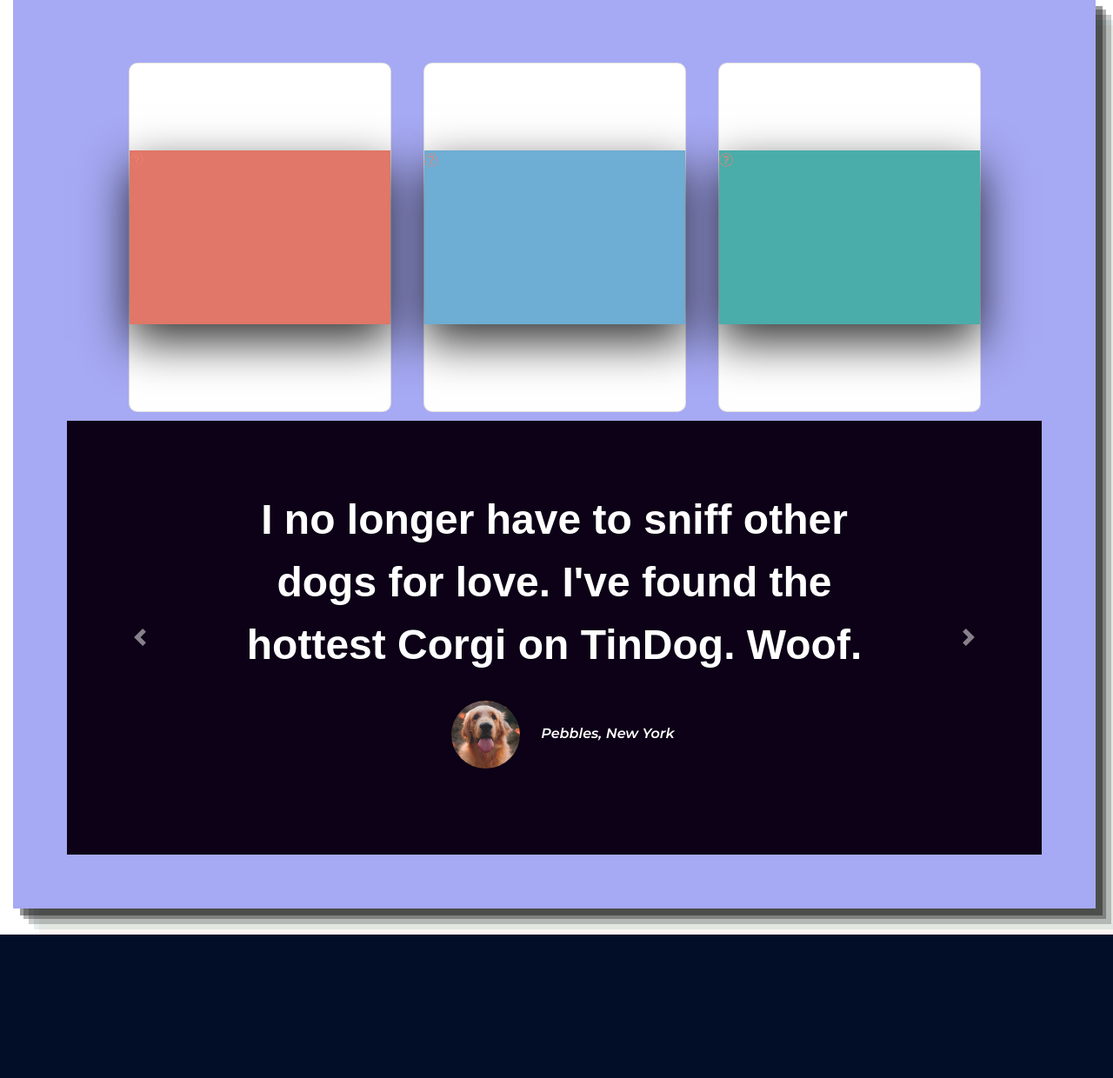
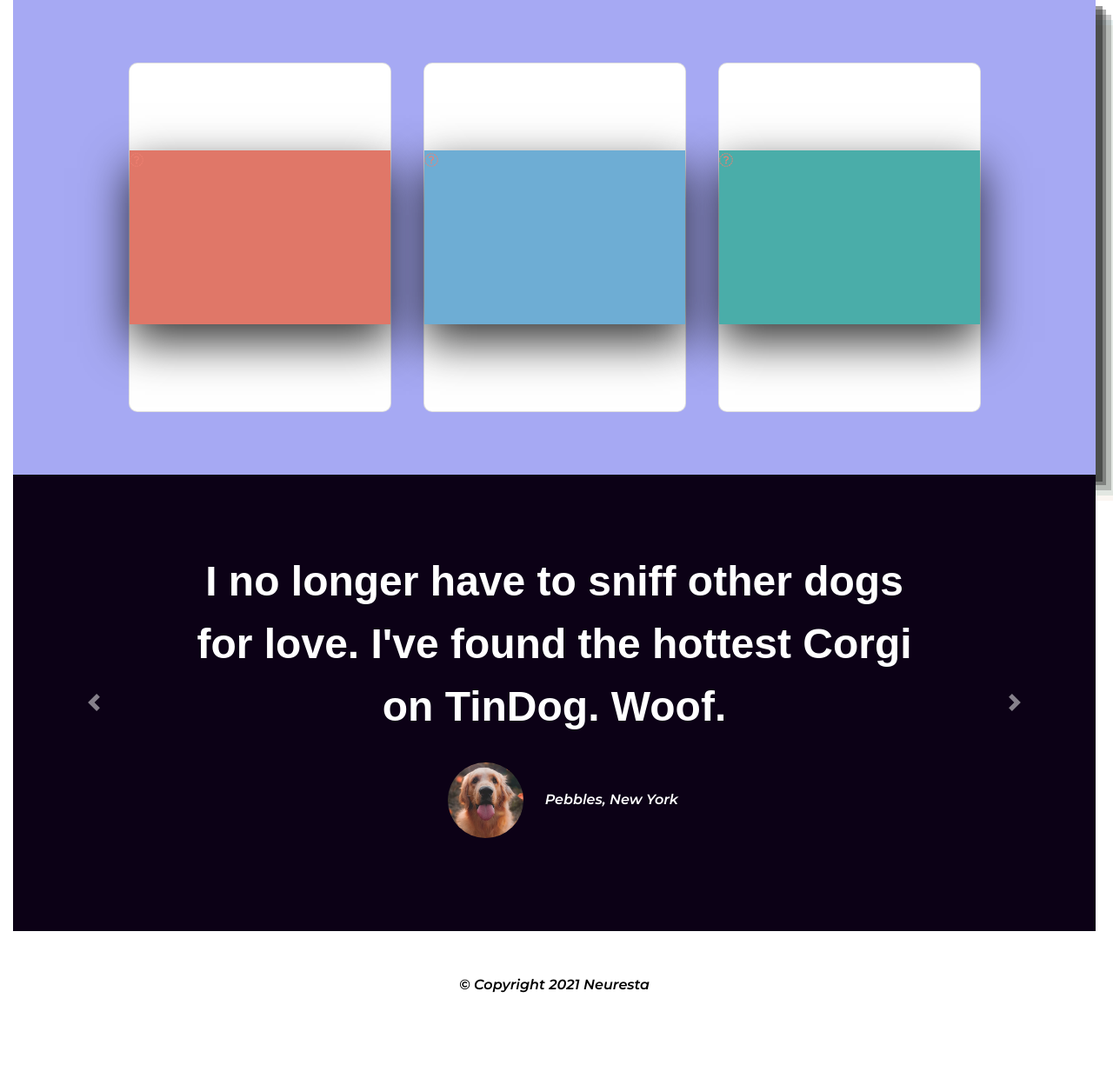
Before and after one commit to codernishchay/WAD_NST, a Django app: page / in a window 1280 px wide; the page is wider, and only the part inside the window is pictured. Shown: the part 3074-4314 px from the top of that part at 87% size. Before the commit the page ends 4149 px from the top of that part, so only its background shows below. Run offline with Django 3.2, Linux system fonts and the light colour scheme; some libraries are stand-ins or nearby versions.

Commit message:
Add style to home page

```diff
--- a/wad_nst/nstapp/static/homestyles.css
+++ b/wad_nst/nstapp/static/homestyles.css
@@ -243,3 +243,10 @@
     /* border: 4.5px solid #327800 ; */
     /* margin: 0%; */
 }
+
+
+#footer{
+    padding: 4% 15%;
+    text-align: center;
+    color: grey;
+}
--- a/wad_nst/nstapp/templates/home.html
+++ b/wad_nst/nstapp/templates/home.html
@@ -254,6 +254,7 @@
 
       </div>
   </div>
+  </section>
   <section id="testimonials">
 
     <div id="testimonial-slide" class="carousel slide" data-ride="carousel">
@@ -277,13 +278,15 @@
 
         </a>
       </div>
-<!--
+      </div>
+      </section>
+
   <footer id="footer">
 
-    <p>© Copyright 2020 TinDog</p>
+    <p>© Copyright 2021 Neuresta</p>
 
   </footer>
- -->
+
 
 </body>
 </html>
```
